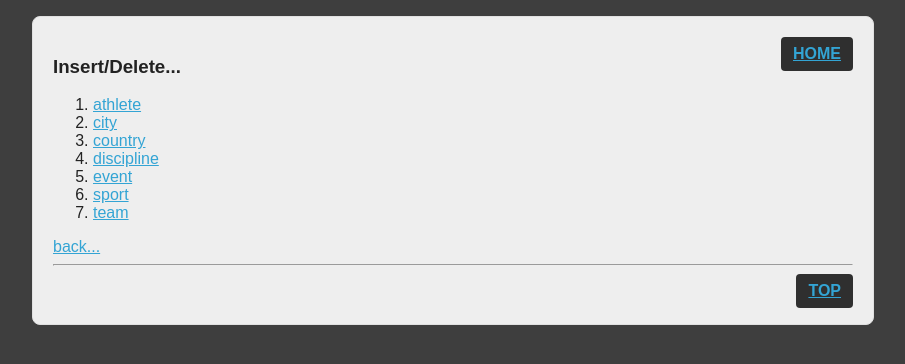
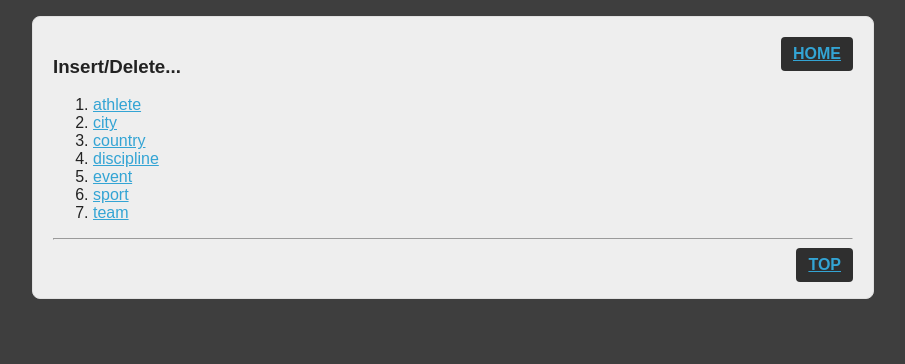
Before and after one commit to FriedrichIII/epfl_DB, a PHP site: page /insertions/index.php in a window 1280 px wide. Shown: the top 364 px of the page, without its empty margins (187-1092 px from the left). Run offline with PHP 8.4, Linux system fonts and the light colour scheme.

Commit message:
corrected back

```diff
--- a/App/webapp/insertions/index.php
+++ b/App/webapp/insertions/index.php
@@ -9,5 +9,4 @@
 <li><a href="sportForm.php"         >sport</a></li>
 <li><a href="teamForm.php"          >team</a></li>
 </ol>
-<a href="../index.php">back...</a>
 <?php include '../includes/footer.php'; ?>
```
